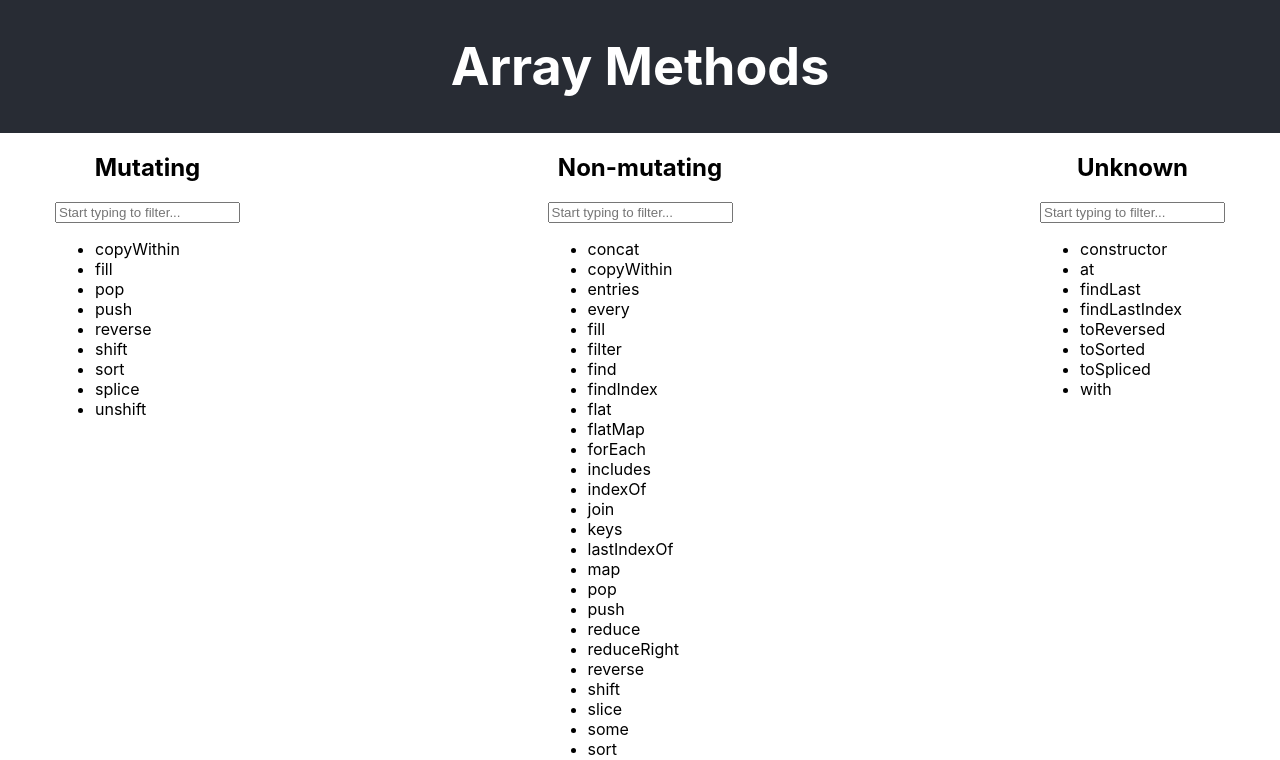
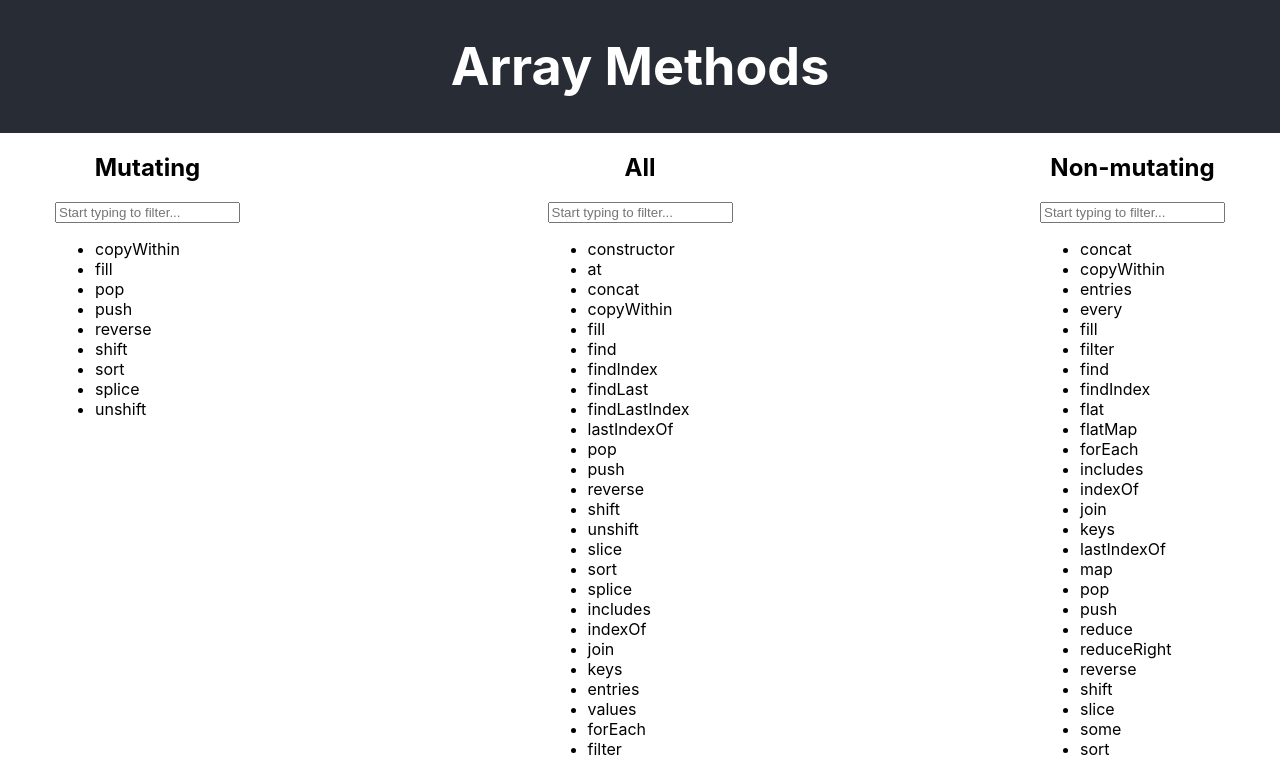
Before and after one commit to anton-kan/anton-kan-06-onl-01-Kahn-Anton-JS-advanced, a React (Create React App) app in the folder react-array-methods/: page / in a window 1280 px wide. Shown: the top 760 px of the page. Built offline with nearby package versions, Linux system fonts and the light colour scheme.

Commit message:
Replaced props for providing the lists of methods with context

```diff
--- a/react-array-methods/src/MethodsList.js
+++ b/react-array-methods/src/MethodsList.js
@@ -1,9 +1,12 @@
-import React, { useState } from 'react';
+import React, { useState, useContext } from 'react';
 import MethodItem from './MethodItem';
+import MethodsListsContext from './MethodsListsContext';
 
-const MethodsList = ({ title, methods }) => {
+const MethodsList = ({ title, methodsKey }) => {
   const [filter, setFilter] = useState('');
   const [filteredMethods, setFilteredMethods] = useState([]);
+
+  const methods = useContext(MethodsListsContext)[methodsKey] || [];
 
   const changeFilter = (event) => {
     const newFilter = event?.target?.value;
--- a/react-array-methods/src/MethodsListsContainer.js
+++ b/react-array-methods/src/MethodsListsContainer.js
@@ -1,10 +1,11 @@
 import React from 'react';
 import MethodsList from './MethodsList';
 import Tooltip from './Tooltip';
+import MethodsListsContext from './MethodsListsContext';
 
 import mutatingMethods from './controller/mutating-methods';
 import nonMutatingMethods from './controller/non-mutating-methods';
-import unknownMethods from './controller/unknown-methods';
+import allMethods from './model/all-methods';
 
 import './MethodsListsContainer.css';
 
@@ -12,9 +13,13 @@ const MethodsListsContainer = () => {
   return (
     <div className="MethodsListsContainer">
       <Tooltip />
-      <MethodsList title="Mutating" methods={mutatingMethods()} />
-      <MethodsList title="Non-mutating" methods={nonMutatingMethods()} />
-      <MethodsList title="Unknown" methods={unknownMethods()} />
+      <MethodsListsContext.Provider
+        value={{ mutating: mutatingMethods(), all: allMethods(), nonMutating: nonMutatingMethods() }}
+      >
+        <MethodsList title="Mutating" methodsKey="mutating" />
+        <MethodsList title="All" methodsKey="all" />
+        <MethodsList title="Non-mutating" methodsKey="nonMutating" />
+      </MethodsListsContext.Provider>
     </div>
   );
 };
--- /dev/null
+++ b/react-array-methods/src/MethodsListsContext.js
@@ -0,0 +1,5 @@
+import React from 'react';
+
+const MethodsListsContext = React.createContext();
+
+export default MethodsListsContext;
```
Also changed, not shown: 1 other file (tests, documents, lock files or other folders).
